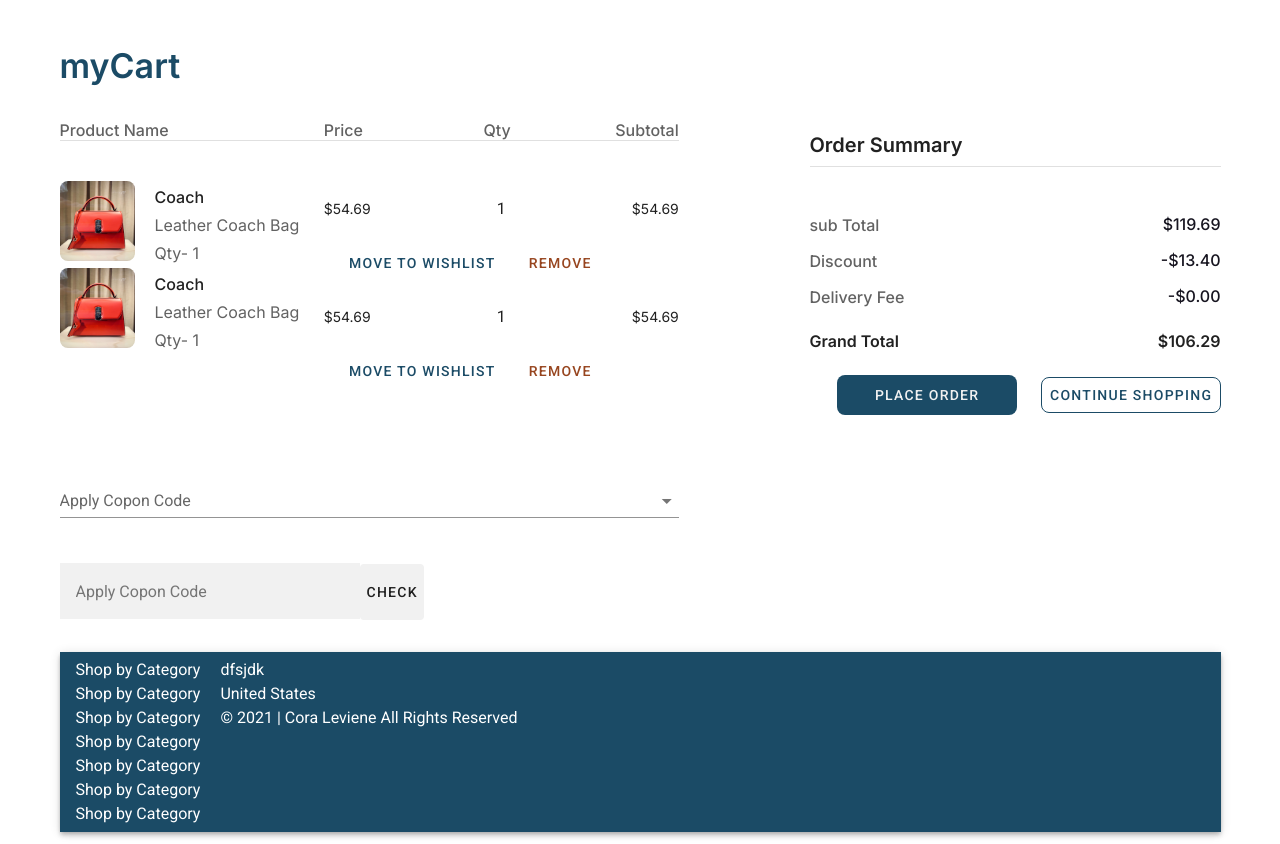
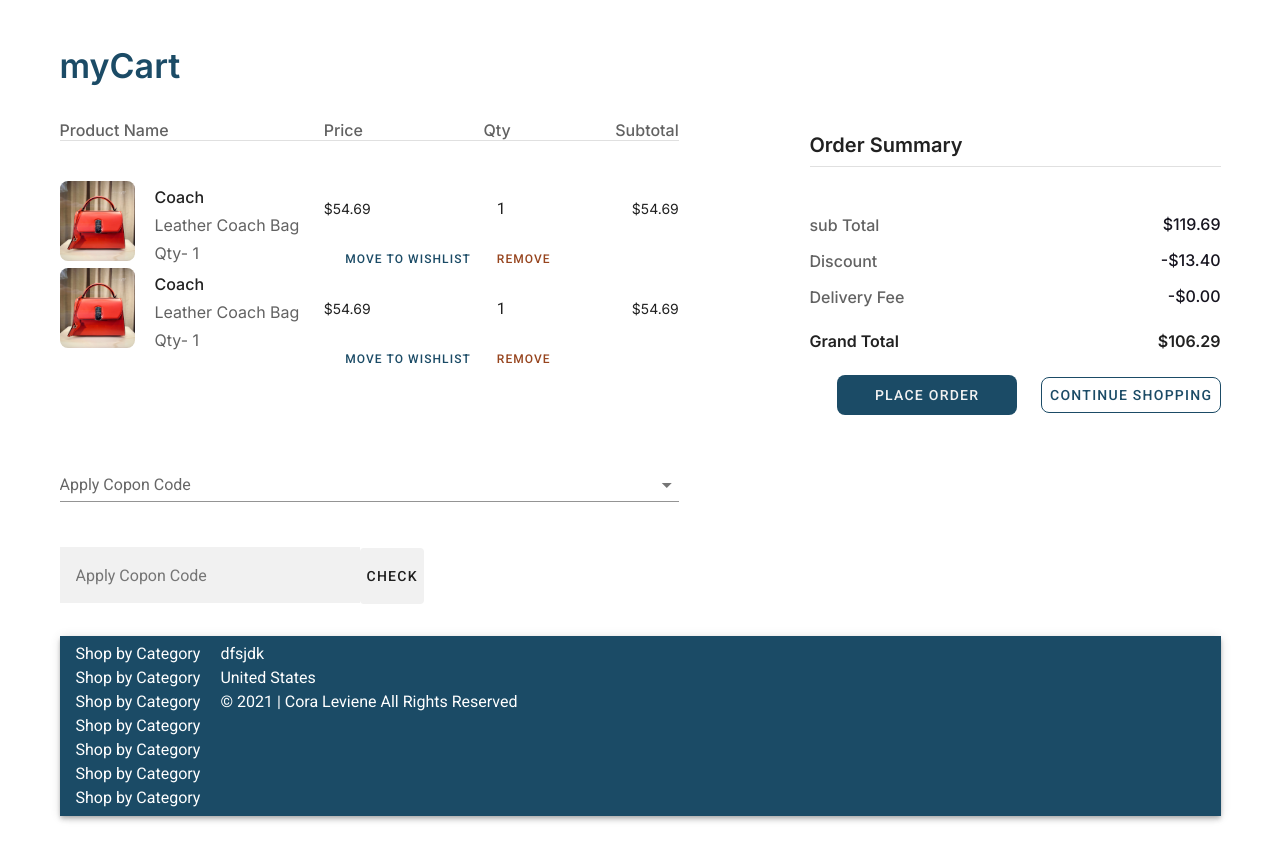
Before and after one commit to med-redha/fake-store, a Vue app: page /mycart in a window 1280 px wide. Built offline with nearby package versions, Linux system fonts and the light colour scheme.

Commit message:
style inline style for the buttons so they appear smaller

```diff
--- a/src/components/myCartBtn.vue
+++ b/src/components/myCartBtn.vue
@@ -6,8 +6,8 @@
         <div class="mCcst_titlThree">{{ sec.subtotal }}</div>
       </div>
       <div class="mCcst_btnGrp ml-2" >
-        <v-btn class="mCcst_btnOne" text ><span class="txtOne">{{ sec.btnOne }}</span></v-btn>
-        <v-btn class="mCcst_btnTwo" text><span class="txtTwo">{{  sec.btnTwo }}</span></v-btn>
+        <v-btn class="mCcst_btnOne" text  small><span class="txtOne">{{ sec.btnOne }}</span></v-btn>
+        <v-btn class="mCcst_btnTwo" text small><span class="txtTwo">{{  sec.btnTwo }}</span></v-btn>
       </div>
     </div>
 </template>
```
